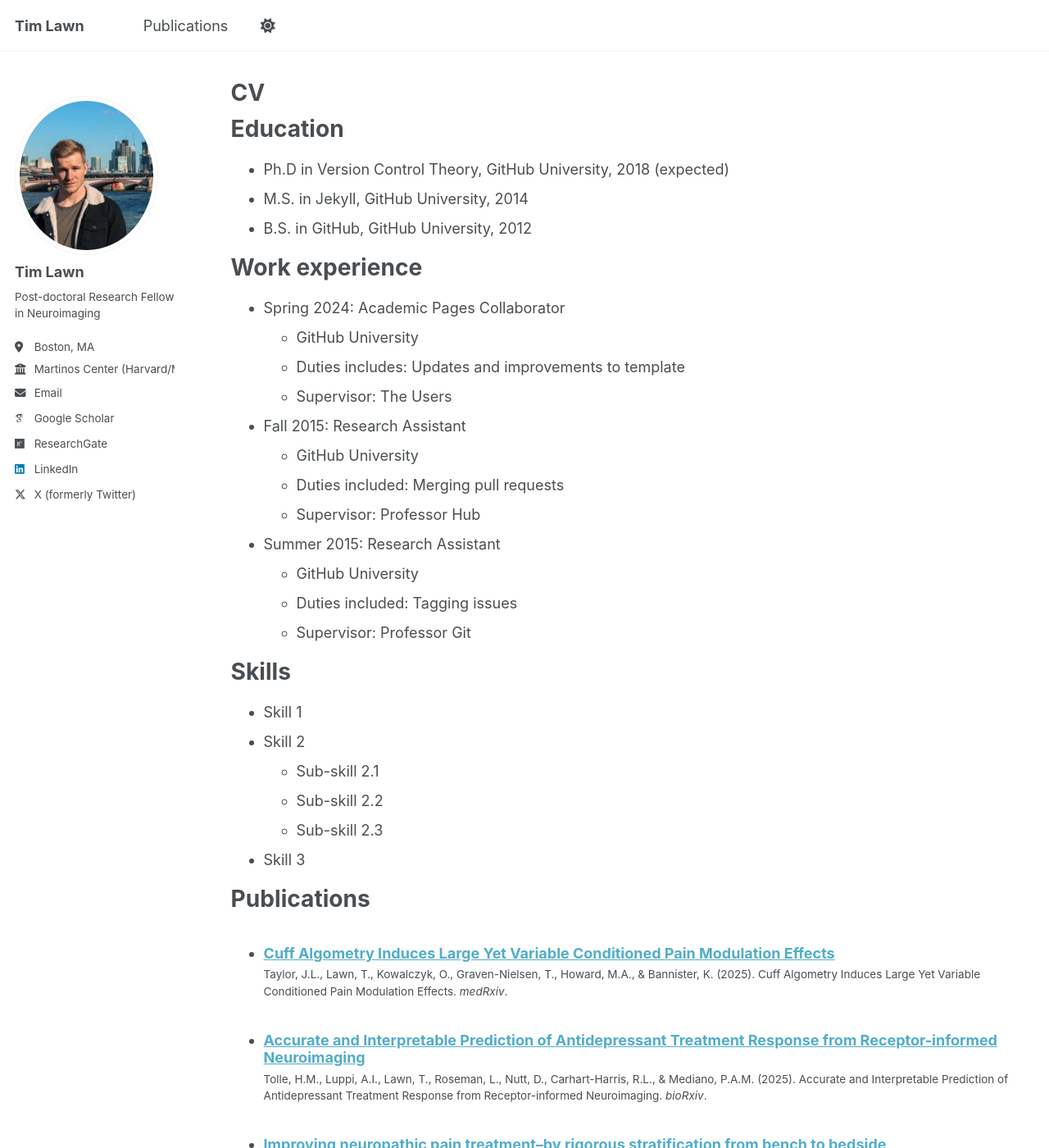
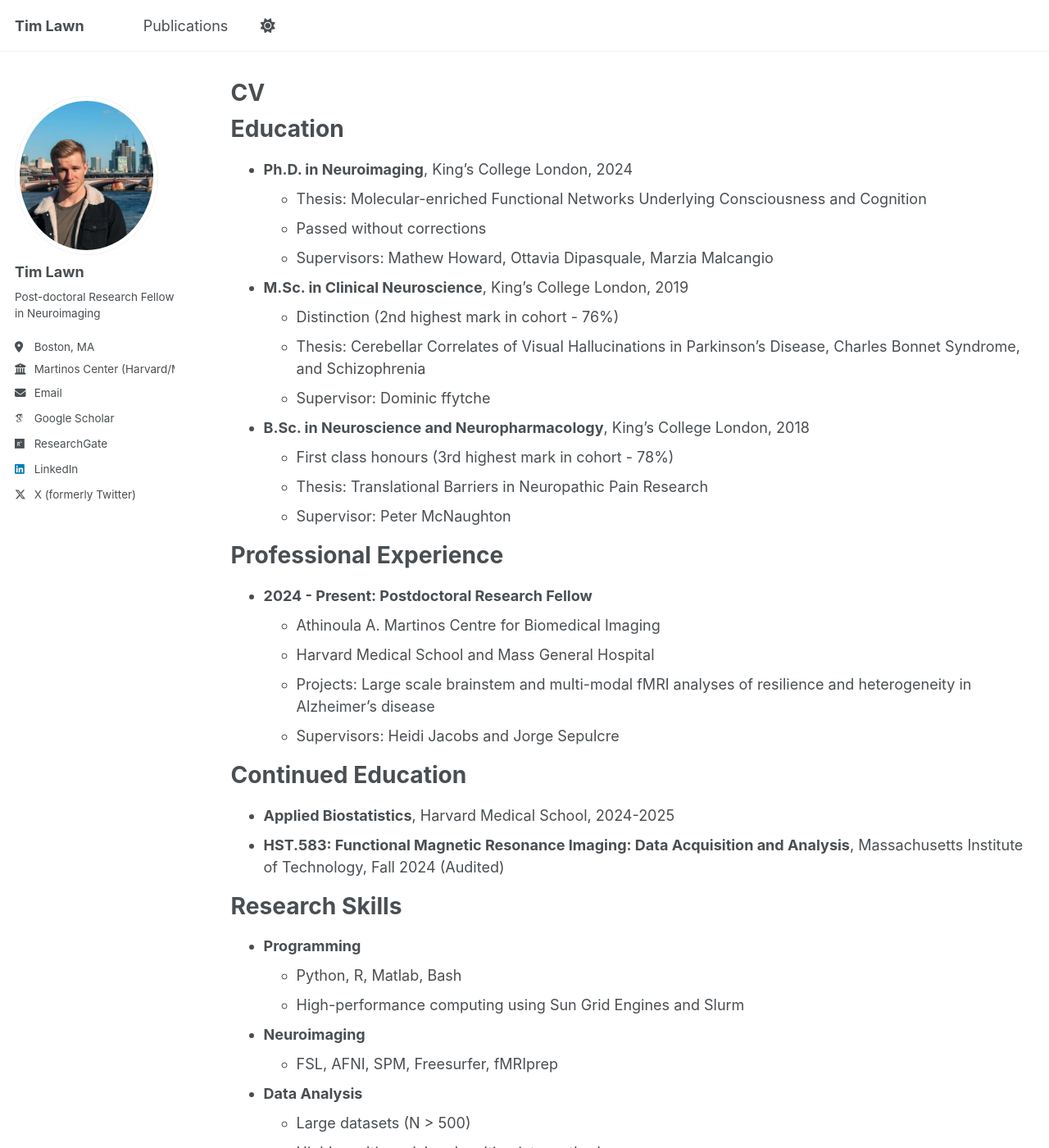
Before and after one commit to timlawn/timlawn.github.io, a Jekyll site: the page built from _pages/cv.md, in a window 1280 px wide and 1400 px high. Shown: the whole window at 82% size. Built offline with Jekyll 4.4.1, drawn with Linux system fonts in a browser that asks for light colours; some web fonts are replaced; a script that is not in the unit is left out; some of the changed text lies outside the part shown.

Commit message:
Update cv.md

```diff
--- a/_pages/cv.md
+++ b/_pages/cv.md
@@ -11,35 +11,64 @@ redirect_from:
 
 Education
 ======
-* Ph.D in Version Control Theory, GitHub University, 2018 (expected)
-* M.S. in Jekyll, GitHub University, 2014
-* B.S. in GitHub, GitHub University, 2012
+* **Ph.D. in Neuroimaging**, King's College London, 2024
+  * Thesis: Molecular-enriched Functional Networks Underlying Consciousness and Cognition
+  * Passed without corrections
+  * Supervisors: Mathew Howard, Ottavia Dipasquale, Marzia Malcangio
 
-Work experience
+* **M.Sc. in Clinical Neuroscience**, King's College London, 2019
+  * Distinction (2nd highest mark in cohort - 76%)
+  * Thesis: Cerebellar Correlates of Visual Hallucinations in Parkinson's Disease, Charles Bonnet Syndrome, and Schizophrenia
+  * Supervisor: Dominic ffytche
+
+* **B.Sc. in Neuroscience and Neuropharmacology**, King's College London, 2018
+  * First class honours (3rd highest mark in cohort - 78%)
+  * Thesis: Translational Barriers in Neuropathic Pain Research
+  * Supervisor: Peter McNaughton
+
+Professional Experience
 ======
-* Spring 2024: Academic Pages Collaborator
-  * GitHub University
-  * Duties includes: Updates and improvements to template
-  * Supervisor: The Users
+* **2024 - Present: Postdoctoral Research Fellow**
+  * Athinoula A. Martinos Centre for Biomedical Imaging
+  * Harvard Medical School and Mass General Hospital
+  * Projects: Large scale brainstem and multi-modal fMRI analyses of resilience and heterogeneity in Alzheimer's disease
+  * Supervisors: Heidi Jacobs and Jorge Sepulcre
 
-* Fall 2015: Research Assistant
-  * GitHub University
-  * Duties included: Merging pull requests
-  * Supervisor: Professor Hub
+Continued Education
+======
+* **Applied Biostatistics**, Harvard Medical School, 2024-2025
+* **HST.583: Functional Magnetic Resonance Imaging: Data Acquisition and Analysis**, Massachusetts Institute of Technology, Fall 2024 (Audited)
 
-* Summer 2015: Research Assistant
-  * GitHub University
-  * Duties included: Tagging issues
-  * Supervisor: Professor Git
+Research Skills
+======
+* **Programming**
+  * Python, R, Matlab, Bash
+  * High-performance computing using Sun Grid Engines and Slurm
+* **Neuroimaging**
+  * FSL, AFNI, SPM, Freesurfer, fMRIprep
+* **Data Analysis**
+  * Large datasets (N > 500)
+  * Highly multi-modal and multivariate methods
+* **Visualization**
+  * Strong graphic design skills across multiple software packages
 
-Skills
+Grants and Awards
 ======
-* Skill 1
-* Skill 2
-  * Sub-skill 2.1
-  * Sub-skill 2.2
-  * Sub-skill 2.3
-* Skill 3
+* Best Poster Prize – The Integrative Neuromodulatory Subcortical Systems (INSS) meeting (2025)
+* Travel grant: Human Amyloid Imaging - $600 (2024)
+* Addenbrooke's Charitable Trust – co-award - £40,000 (2024)
+* Short listed – BRUK Traumatic brain injury fund - £300,000 (2024)
+* Best Innovation and Translation talk at the KCL School of Neuroscience Symposium (2023)
+* Best 3-minute-thesis presentation: NIHR Maudsley BRC (2022)
+* NIHR Grant Writing retreat - ~£500 (2022)
+* NIHR Maudsley Biomedical Research Centre (BRC) 4-year PhD studentship - ~£150,000 (2019)
+* KCL Neuroscience Symposium Best poster (2019)
+* NIHR Academy Members Conference - ~£500 (2019)
+* MSc: Clinical Neuroscience medal for consistently achieving outstanding results (2019)
+* MSc: Clinical Neuroscience academic scholarship - ~£10,000 (2018)
+* BSc: Biomedical Science Prize (highest achieving student in faculty) nominee (2018)
+* BSc: Highest achieving student in Perspectives on Pain and CNS disorders (2018)
+* BSc: Best Ex vivo neuroanatomy examination award (2017)
 
 Publications
 ======
@@ -47,18 +76,22 @@ Publications
     {% include archive-single-cv.html %}
   {% endfor %}</ul>
 
-Talks
+Selected Invited Talks
 ======
-  <ul>{% for post in site.talks reversed %}
-    {% include archive-single-talk-cv.html  %}
-  {% endfor %}</ul>
+* **2025:** Pushing forwards clinical neuroscience with brainstem fMRI - Yale MRRC Neuroscience Seminar Series, New Haven, USA
+* **2025:** Functional submodules in the human locus Coeruleus are differentially susceptible to tau pathology - Human Amyloid Imaging, Puerto Rico, USA
+* **2024:** Transcending organisational hierarchies with Molecular-enriched fMRI - Athinoula A. Martinos Centre for Biomedical Imaging, Cambridge, USA
+* **2024:** Transdiagnostic multi-modal imaging in psychiatry - Holmes Lab (Yale), New Haven, USA
+* **2023:** Parsing psychiatric heterogeneity with molecular-enriched fMRI and normative modelling - KCL School of Neuroscience Symposium, London, UK
+* **2022:** Multi-modal analysis of neuromodulatory systems - Shine Lab (Sydney), Sydney, Australia
+* **2022:** Pain in the neurodegenerating brain: implications for pharmacotherapy - The Oxford Advanced Pain and Symptom Management Course, Oxford, UK
+* **2022:** The molecular-enriched functional circuits underlying consciousness and cognition - IOPPN Brilliant Minds Lecture Series, London, UK
 
 Teaching
 ======
-  <ul>{% for post in site.teaching reversed %}
-    {% include archive-single-cv.html %}
-  {% endfor %}</ul>
-
-Service and leadership
-======
-* Currently signed in to 43 different slack teams
+* Supervised two BSc project students, one of whom went directly into a PhD (2022-2023)
+* Graduate Teaching Assistant for KCL MSc Clinical Neuroscience (2020-2023)
+* Assessor for KCL BSc module "Perspectives on Pain & CNS Disorders" (2018-2024)
+* Ex vivo surface neuroanatomy demonstrator (2019-2022)
+* Neurophysiology demonstrator (2019-2021)
+* Private academic Tutor (Maths, Biology, and Combined Sciences from primary school to A-levels) (2014-2018)
```
